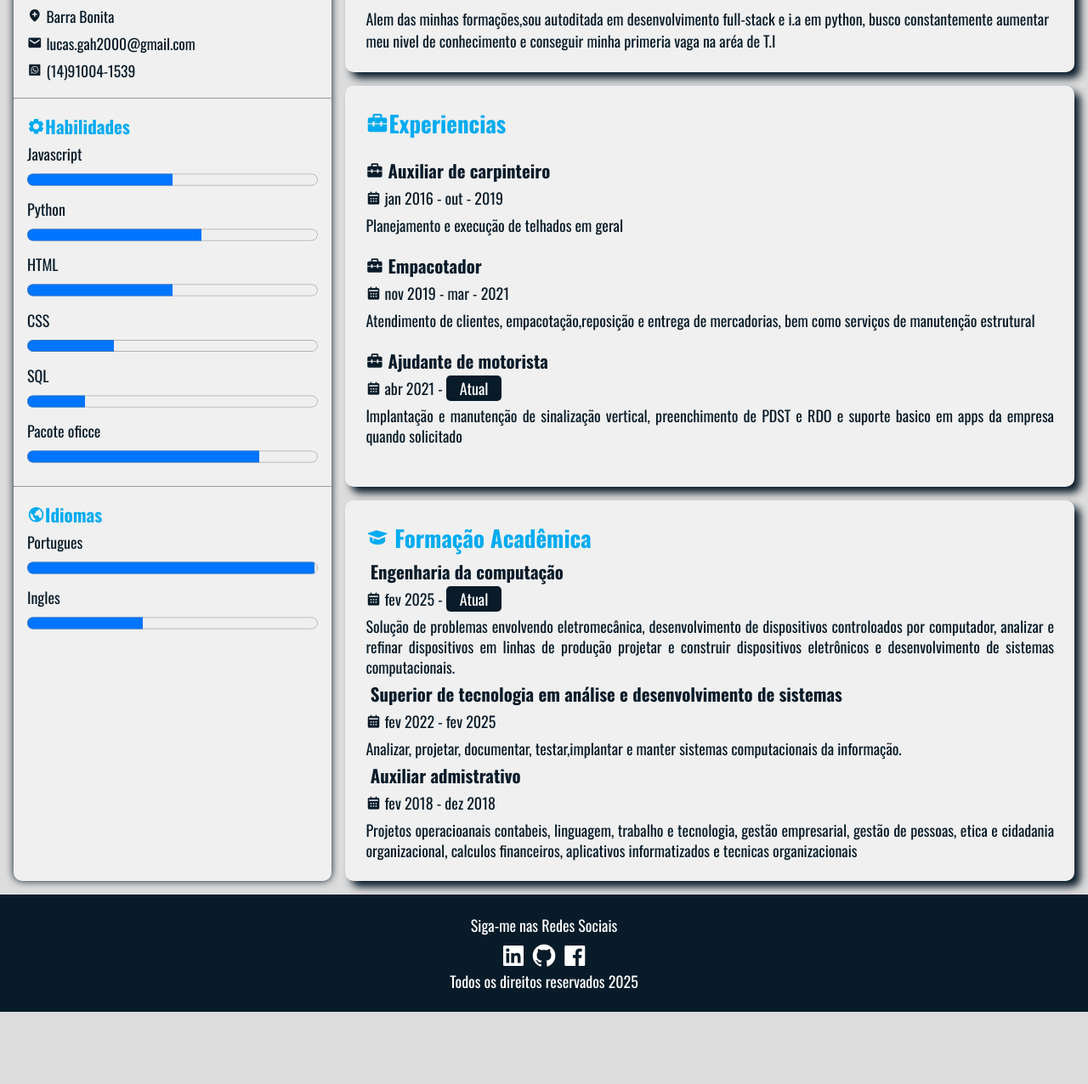
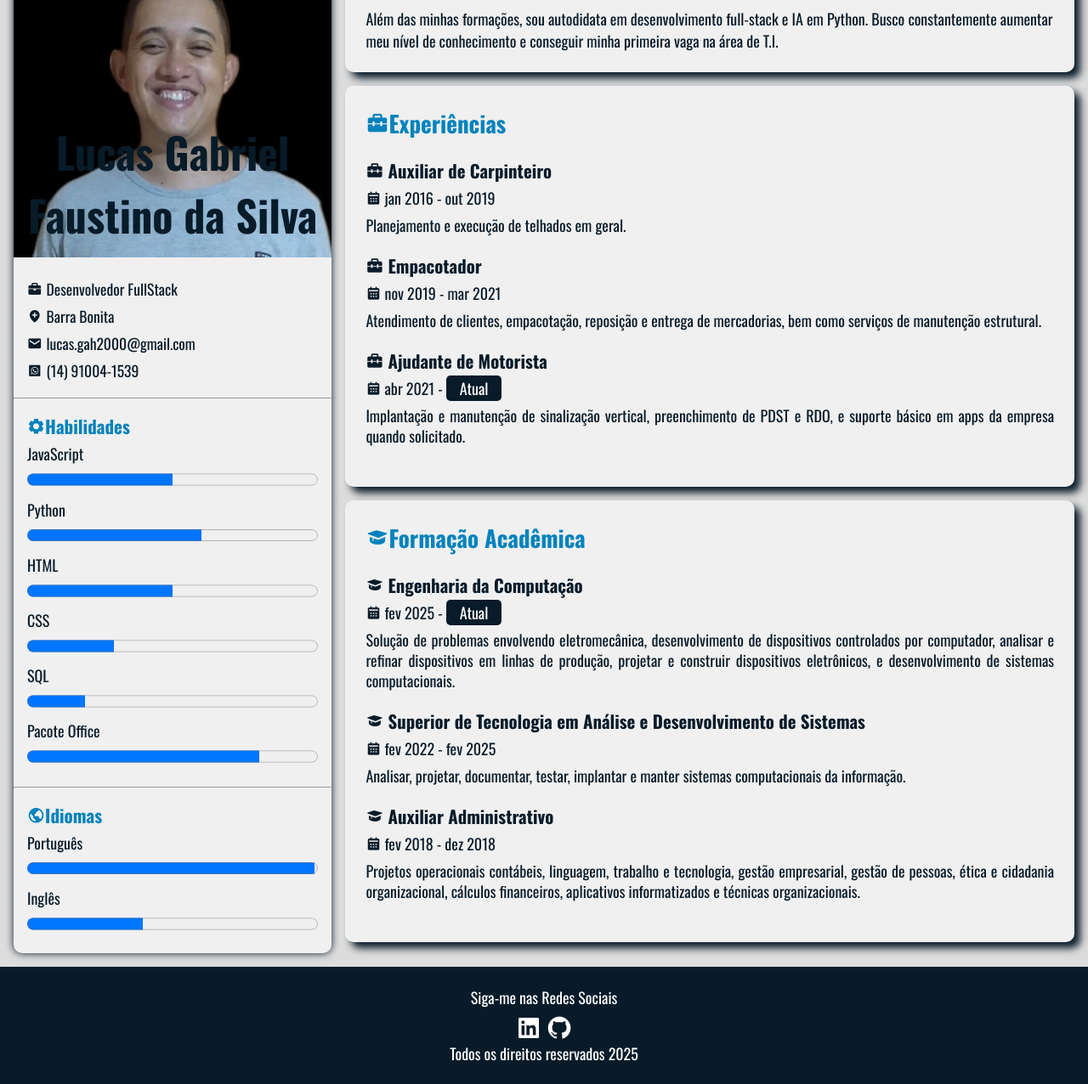
Before and after one commit to LucasGabrielFaustinoDaSilva/Curriculo-html, a plain HTML site: page index.html in a window 1280 px wide. Shown: the part 87-1363 px from the top of the page at 85% size. Before the commit the page ends 1278 px from the top, so only its background shows below. Drawn offline with nearby package versions, Linux system fonts and the light colour scheme.

Commit message:
adicionei minha foto de perfil e estou finalizando

```diff
--- a/index.html
+++ b/index.html
@@ -1,52 +1,44 @@
 <!DOCTYPE html>
 <html lang="pt-br">
-
   <head>
-    <meta charset="UTF-8">
-    <meta name="viewport" content="width=device-width, initial-scale=1.0">
+    <meta charset="UTF-8" />
+    <meta name="viewport" content="width=device-width, initial-scale=1.0" />
     <title>Lucas Gabriel Faustino da Silva</title>
-    <link rel="shortcut icon" href="img/favicon.png" type="image/x-icon">
-    <link href='https://unpkg.com/boxicons@2.1.4/css/boxicons.min.css' rel='stylesheet'>
-
-    <link rel="stylesheet" href="style.css">
+    <link rel="shortcut icon" href="img/favicon.png" type="image/x-icon" />
+    <link
+      href="https://unpkg.com/boxicons@2.1.4/css/boxicons.min.css"
+      rel="stylesheet"
+    />
+    <link rel="stylesheet" href="style.css" />
   </head>
 
   <body>
     <main>
       <section class="left">
         <div class="foto">
-                <img src="" alt="Foto de perfil">
+          <img src="Lucas Gabriel.jpg" alt="Foto de perfil" />
           <h1>Lucas Gabriel Faustino da Silva</h1>
         </div>
         <div class="pessoais">
           <ul>
-                    <li>
-                        <i class='bx bxs-briefcase'></i> Desenvolvedor FullStack
-                    </li>
-                    <li>
-                        <i class='bx bxs-location-plus'></i> Barra Bonita
-                    </li>
-                    <li>
-                        <i class='bx bxs-envelope'></i> lucas.gah2000@gmail.com
-                    </li>
-                    <li>
-                        <i class='bx bxl-whatsapp-square'></i>(14)91004-1539
-                    </li>
+            <li><i class="bx bxs-briefcase"></i> Desenvolvedor FullStack</li>
+            <li><i class="bx bxs-location-plus"></i> Barra Bonita</li>
+            <li><i class="bx bxs-envelope"></i> lucas.gah2000@gmail.com</li>
+            <li><i class="bx bxl-whatsapp-square"></i> (14) 91004-1539</li>
           </ul>
         </div>
-            <hr>
+        <hr />
         <div class="habilidades">
-                <h3><i class='bx bxs-cog'></i>Habilidades</h3>
+          <h3><i class="bx bxs-cog"></i>Habilidades</h3>
           <ul>
             <li>
-                        <p>Javascript</p>
+              <p>JavaScript</p>
               <progress max="100" value="50"></progress>
             </li>
             <li>
               <p>Python</p>
               <progress max="100" value="60"></progress>
             </li>
-
             <li>
               <p>HTML</p>
               <progress max="100" value="50"></progress>
@@ -60,21 +52,21 @@
               <progress max="100" value="20"></progress>
             </li>
             <li>
-                        <p>Pacote oficce</p>
+              <p>Pacote Office</p>
               <progress max="100" value="80"></progress>
             </li>
           </ul>
         </div>
-            <hr>
+        <hr />
         <div class="idiomas">
-                <h3><i class='bx bx-world'></i>Idiomas</h3>
+          <h3><i class="bx bx-world"></i>Idiomas</h3>
           <ul>
             <li>
-                        <p>Portugues</p>
+              <p>Português</p>
               <progress max="100" value="99"></progress>
             </li>
             <li>
-                        <p>Ingles</p>
+              <p>Inglês</p>
               <progress max="100" value="40"></progress>
             </li>
           </ul>
@@ -82,113 +74,102 @@
       </section>
       <section class="right">
         <div class="sobre">
-                <h2><i class='bx bxs-user-circle'></i>Sobre mim</h2>
+          <h2><i class="bx bxs-user-circle"></i>Sobre mim</h2>
           <p>
-                    Alem das minhas formações,sou autoditada em desenvolvimento full-stack e i.a em python,
-                    busco constantemente aumentar meu nivel de conhecimento e conseguir minha primeria vaga
-                    na aréa de T.I
+            Além das minhas formações, sou autodidata em desenvolvimento
+            full-stack e IA em Python. Busco constantemente aumentar meu nível
+            de conhecimento e conseguir minha primeira vaga na área de T.I.
           </p>
         </div>
-
         <div class="experiencias">
-                <h2><i class='bx bxs-briefcase-alt-2'></i>Experiencias</h2>
-
-
+          <h2><i class="bx bxs-briefcase-alt-2"></i>Experiências</h2>
           <div class="trabalho">
             <p class="nome-trabalho">
-                        <i class='bx bxs-briefcase-alt-2'></i>
-                        Auxiliar de carpinteiro
+              <i class="bx bxs-briefcase-alt-2"></i>
+              Auxiliar de Carpinteiro
             </p>
             <p class="data">
-                        <i class='bx bxs-calendar'></i>
-                        jan 2016 - out - 2019
+              <i class="bx bxs-calendar"></i>
+              jan 2016 - out 2019
+            </p>
+            <p>Planejamento e execução de telhados em geral.</p>
+          </div>
+          <div class="trabalho">
+            <p class="nome-trabalho">
+              <i class="bx bxs-briefcase-alt-2"></i>
+              Empacotador
+            </p>
+            <p class="data">
+              <i class="bx bxs-calendar"></i>
+              nov 2019 - mar 2021
             </p>
             <p>
-                        Planejamento e execução de telhados em geral
+              Atendimento de clientes, empacotação, reposição e entrega de
+              mercadorias, bem como serviços de manutenção estrutural.
             </p>
           </div>
           <div class="trabalho">
             <p class="nome-trabalho">
-                        <i class='bx bxs-briefcase-alt-2'></i>
-                        Empacotador
+              <i class="bx bxs-briefcase-alt-2"></i>
+              Ajudante de Motorista
             </p>
             <p class="data">
-                        <i class='bx bxs-calendar'></i>
-                        nov 2019 - mar - 2021
-                    </p>
-                    <p>
-                        Atendimento de clientes, empacotação,reposição e entrega de
-                        mercadorias, bem como serviços de manutenção estrutural
-                    </p>
-                </div>
-                <div class="trabalho">
-                    <p class="nome-trabalho">
-                        <i class='bx bxs-briefcase-alt-2'></i>
-                        Ajudante de motorista
-                    </p>
-                    <p class="data">
-                        <i class='bx bxs-calendar'></i>
+              <i class="bx bxs-calendar"></i>
               abr 2021 - <span class="atual">Atual</span>
             </p>
             <p>
-                        Implantação e manutenção de sinalização vertical, preenchimento
-                        de PDST e RDO e suporte basico em apps da empresa quando solicitado
+              Implantação e manutenção de sinalização vertical, preenchimento de
+              PDST e RDO, e suporte básico em apps da empresa quando solicitado.
             </p>
-
           </div>
         </div>
-
         <div class="educacao">
-                <h2>
-                    <i class='bx bxs-graduation'></i>
-                    Formação Acadêmica
-                </h2>
-                <div class="Curso">
+          <h2><i class="bx bxs-graduation"></i>Formação Acadêmica</h2>
+          <div class="curso">
             <p class="nome-curso">
-                        <i class='bx bxs-grsduustion-alt-2'></i>
-                        Engenharia da computação
+              <i class="bx bxs-graduation"></i>
+              Engenharia da Computação
             </p>
             <p class="data">
-                        <i class='bx bxs-calendar'></i>
+              <i class="bx bxs-calendar"></i>
               fev 2025 - <span class="atual">Atual</span>
             </p>
             <p>
-                        Solução de problemas envolvendo eletromecânica, desenvolvimento de dispositivos
-                        controloados por computador, analizar e refinar dispositivos em linhas de produção
-                        projetar e construir dispositivos eletrônicos e desenvolvimento de sistemas computacionais.
-
+              Solução de problemas envolvendo eletromecânica, desenvolvimento de
+              dispositivos controlados por computador, analisar e refinar
+              dispositivos em linhas de produção, projetar e construir
+              dispositivos eletrônicos, e desenvolvimento de sistemas
+              computacionais.
             </p>
           </div>
-
-                <div class="Curso">
+          <div class="curso">
             <p class="nome-curso">
-                        <i class='bx bxs-grsduustion-alt-2'></i>
-                        Superior de tecnologia em análise e desenvolvimento de sistemas
+              <i class="bx bxs-graduation"></i>
+              Superior de Tecnologia em Análise e Desenvolvimento de Sistemas
             </p>
             <p class="data">
-                        <i class='bx bxs-calendar'></i>
+              <i class="bx bxs-calendar"></i>
               fev 2022 - fev 2025
             </p>
             <p>
-                        Analizar, projetar, documentar, testar,implantar e manter sistemas computacionais
-                        da informação.
-
+              Analisar, projetar, documentar, testar, implantar e manter sistemas
+              computacionais da informação.
             </p>
           </div>
-                <div class="Curso">
+          <div class="curso">
             <p class="nome-curso">
-                        <i class='bx bxs-grsduustion-alt-2'></i>
-                        Auxiliar admistrativo
+              <i class="bx bxs-graduation"></i>
+              Auxiliar Administrativo
             </p>
             <p class="data">
-                        <i class='bx bxs-calendar'></i>
+              <i class="bx bxs-calendar"></i>
               fev 2018 - dez 2018
             </p>
             <p>
-                        Projetos operacioanais contabeis, linguagem, trabalho e tecnologia,
-                        gestão empresarial, gestão de pessoas, etica e cidadania organizacional,
-                        calculos financeiros, aplicativos informatizados e tecnicas organizacionais
-
+              Projetos operacionais contábeis, linguagem, trabalho e
+              tecnologia, gestão empresarial, gestão de pessoas, ética e
+              cidadania organizacional, cálculos financeiros, aplicativos
+              informatizados e técnicas organizacionais.
             </p>
           </div>
         </div>
@@ -196,18 +177,27 @@
     </main>
     <footer>
       <p>Siga-me nas Redes Sociais</p>
-        <a href="https://www.linkedin.com/in/lucas-gabriel-faustino-da-silva-1a1737235/" target="_blank"
-            title="Linkedin">
-            <i class='bx bxl-linkedin-square'></i>
+      <a
+        href="https://www.linkedin.com/in/lucas-gabriel-faustino-da-silva-1a1737235/"
+        target="_blank"
+        title="LinkedIn"
+      >
+        <i class="bx bxl-linkedin-square"></i>
       </a>
-        <a href="https://github.com/LucasGabrielllllllllllllllllllll" target="_blank" title="GitHub">
-            <i class='bx bxl-github'></i>
+      <a
+        href="https://github.com/LucasGabrielllllllllllllllllllll"
+        target="_blank"
+        title="GitHub"
+      >
+        <i class="bx bxl-github"></i>
       </a>
-        <a href="https://www.facebook.com/profile.php?id=100031950602077" target="_blank" title="bxl-facebook-square">
-            <i class='bx bxl-facebook-square'></i>
-        </a>
+      <a
+        href="https://www.facebook.com/profile.php?id=100031950602077"
+        target="_blank"
+        title="Facebook"
+      >
+
 <p>Todos os direitos reservados 2025</p>
     </footer>
   </body>
-
 </html>
--- a/style.css
+++ b/style.css
@@ -2,7 +2,7 @@
 
 :root {
     --base-color: #081b29;
-    --title-color: #00abf0;
+    --title-color: #0282bd;
 }
 
 * {
@@ -52,7 +52,7 @@ main {
     color: var(--base-color);
     width: 100%;
     text-align: center;
-    font-size: 22px;
+    font-size: 50px;
 }
 
 i {
```
Also changed, not shown: Lucas Gabriel.jpg (added). Lines whose indentation alone changed are shown as unchanged.
